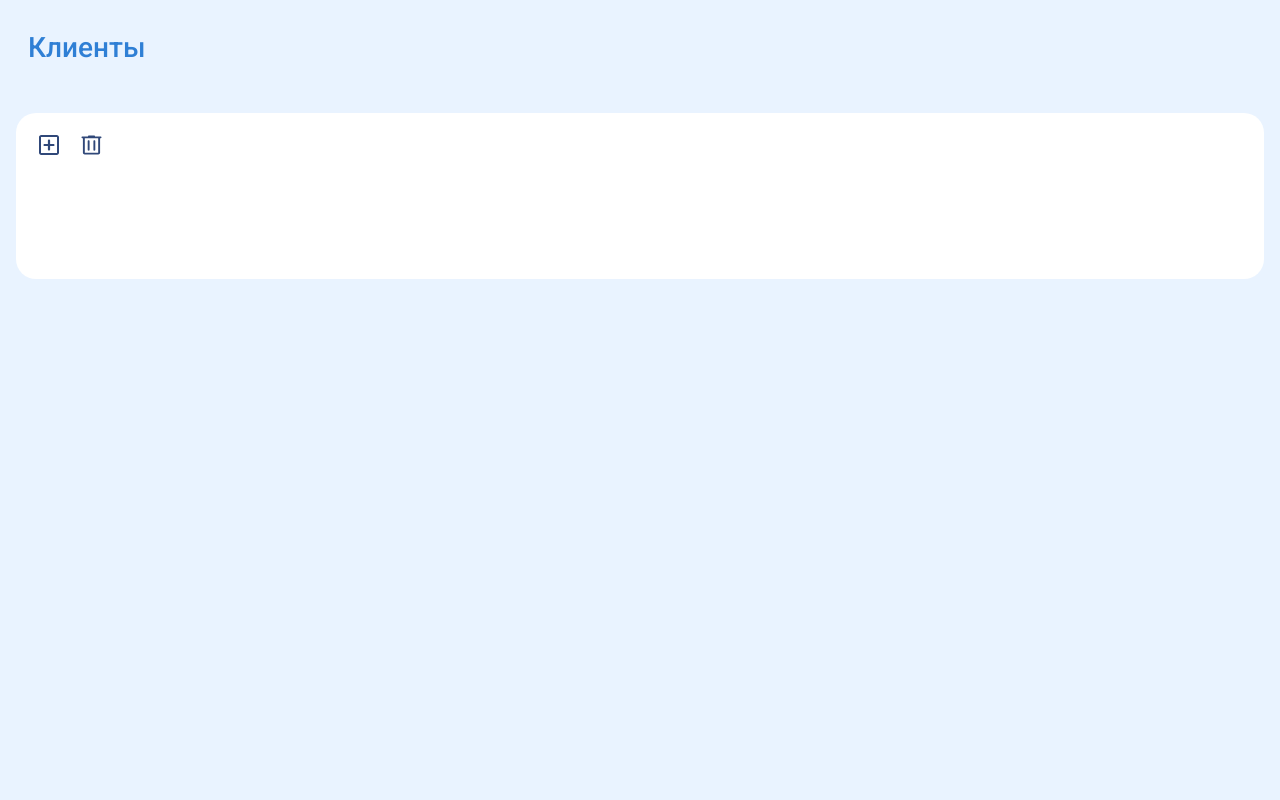
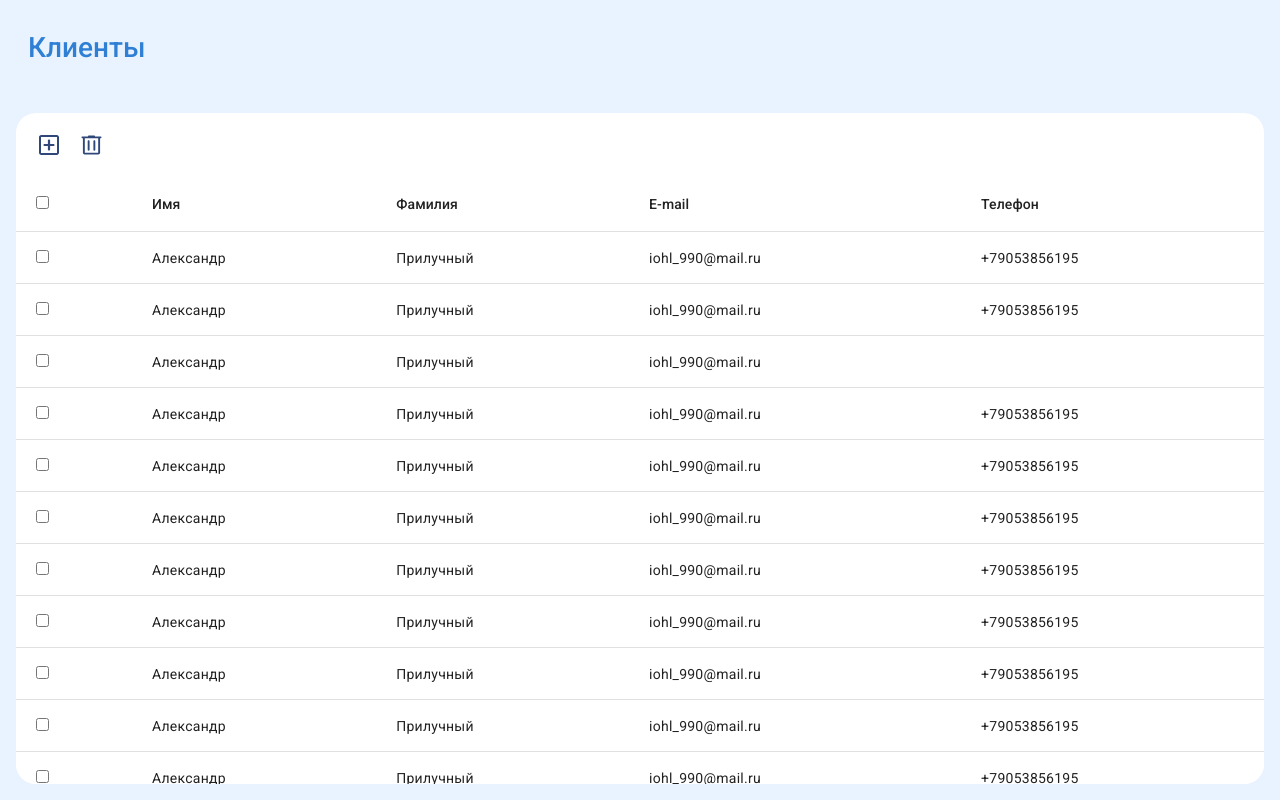
Before and after one commit to aleksandrWeb132/taskUserTable, an Angular app: page / in a window 1280 px wide. Built offline with nearby package versions, Linux system fonts and the light colour scheme.

Commit message:
Добавил тестовые данные для отображения таблицы. Добавил верстку таблицы

```diff
--- a/src/app/client-table/client-table.component.html
+++ b/src/app/client-table/client-table.component.html
@@ -14,7 +14,42 @@
     </div>
     <div class="clients__table">
       <div class="clients__table-scroll">
+        <table mat-table [dataSource]="dataSource" class="mat-elevation-z8">
+          <ng-container matColumnDef="checkbox">
+            <th mat-header-cell *matHeaderCellDef>
+              <input type="checkbox">
+            </th>
+            <td mat-cell *matCellDef="let element">
+              <input type="checkbox" value="{{element.checkbox}}">
+            </td>
+          </ng-container>
+          <!-- Position Column -->
+          <ng-container matColumnDef="name">
+            <th mat-header-cell *matHeaderCellDef> Имя </th>
+            <td mat-cell *matCellDef="let element"> {{element.name}} </td>
+          </ng-container>
 
+          <!-- Name Column -->
+          <ng-container matColumnDef="surname">
+            <th mat-header-cell *matHeaderCellDef> Фамилия </th>
+            <td mat-cell *matCellDef="let element"> {{element.surname}} </td>
+          </ng-container>
+
+          <!-- Weight Column -->
+          <ng-container matColumnDef="email">
+            <th mat-header-cell *matHeaderCellDef> E-mail </th>
+            <td mat-cell *matCellDef="let element"> {{element.email}} </td>
+          </ng-container>
+
+          <!-- Symbol Column -->
+          <ng-container matColumnDef="phone">
+            <th mat-header-cell *matHeaderCellDef> Телефон </th>
+            <td mat-cell *matCellDef="let element"> {{element.phone}} </td>
+          </ng-container>
+
+          <tr mat-header-row *matHeaderRowDef="displayedColumns"></tr>
+          <tr mat-row *matRowDef="let row; columns: displayedColumns;"></tr>
+        </table>
       </div>
     </div>
   </div>
--- a/src/app/client-table/client-table.component.ts
+++ b/src/app/client-table/client-table.component.ts
@@ -1,13 +1,46 @@
 import { Component } from '@angular/core';
 import { CommonModule } from '@angular/common';
+import {MatTableModule} from "@angular/material/table";
+
+export interface PeriodicElement {
+  checkbox: boolean
+  name: string;
+  surname: string;
+  email: string;
+  phone: string
+}
+
+const ELEMENT_DATA: PeriodicElement[] = [
+  {checkbox: false, name: 'Александр', surname: "Прилучный", email: 'iohl_990@mail.ru', phone: '+79053856195'},
+  {checkbox: false, name: 'Александр', surname: "Прилучный", email: 'iohl_990@mail.ru', phone: '+79053856195'},
+  {checkbox: false, name: 'Александр', surname: "Прилучный", email: 'iohl_990@mail.ru', phone: ''},
+  {checkbox: false, name: 'Александр', surname: "Прилучный", email: 'iohl_990@mail.ru', phone: '+79053856195'},
+  {checkbox: false, name: 'Александр', surname: "Прилучный", email: 'iohl_990@mail.ru', phone: '+79053856195'},
+  {checkbox: false, name: 'Александр', surname: "Прилучный", email: 'iohl_990@mail.ru', phone: '+79053856195'},
+  {checkbox: false, name: 'Александр', surname: "Прилучный", email: 'iohl_990@mail.ru', phone: '+79053856195'},
+  {checkbox: false, name: 'Александр', surname: "Прилучный", email: 'iohl_990@mail.ru', phone: '+79053856195'},
+  {checkbox: false, name: 'Александр', surname: "Прилучный", email: 'iohl_990@mail.ru', phone: '+79053856195'},
+  {checkbox: false, name: 'Александр', surname: "Прилучный", email: 'iohl_990@mail.ru', phone: '+79053856195'},
+  {checkbox: false, name: 'Александр', surname: "Прилучный", email: 'iohl_990@mail.ru', phone: '+79053856195'},
+  {checkbox: false, name: 'Александр', surname: "Прилучный", email: 'iohl_990@mail.ru', phone: '+79053856195'},
+  {checkbox: false, name: 'Александр', surname: "Прилучный", email: 'iohl_990@mail.ru', phone: ''},
+  {checkbox: false, name: 'Александр', surname: "Прилучный", email: 'iohl_990@mail.ru', phone: '+79053856195'},
+  {checkbox: false, name: 'Александр', surname: "Прилучный", email: 'iohl_990@mail.ru', phone: '+79053856195'},
+  {checkbox: false, name: 'Александр', surname: "Прилучный", email: 'iohl_990@mail.ru', phone: '+79053856195'},
+  {checkbox: false, name: 'Александр', surname: "Прилучный", email: 'iohl_990@mail.ru', phone: '+79053856195'},
+  {checkbox: false, name: 'Александр', surname: "Прилучный", email: 'iohl_990@mail.ru', phone: '+79053856195'},
+  {checkbox: false, name: 'Александр', surname: "Прилучный", email: 'iohl_990@mail.ru', phone: '+79053856195'},
+];
 
 @Component({
   selector: 'app-client-table',
   standalone: true,
-  imports: [CommonModule],
+  imports: [CommonModule, MatTableModule],
   templateUrl: './client-table.component.html',
   styleUrls: ['./client-table.component.scss']
 })
+
 export class ClientTableComponent {
-
+  displayedColumns: string[] = ['checkbox', 'name', 'surname', 'email', 'phone'];
+  dataSource = ELEMENT_DATA;
 }
```
